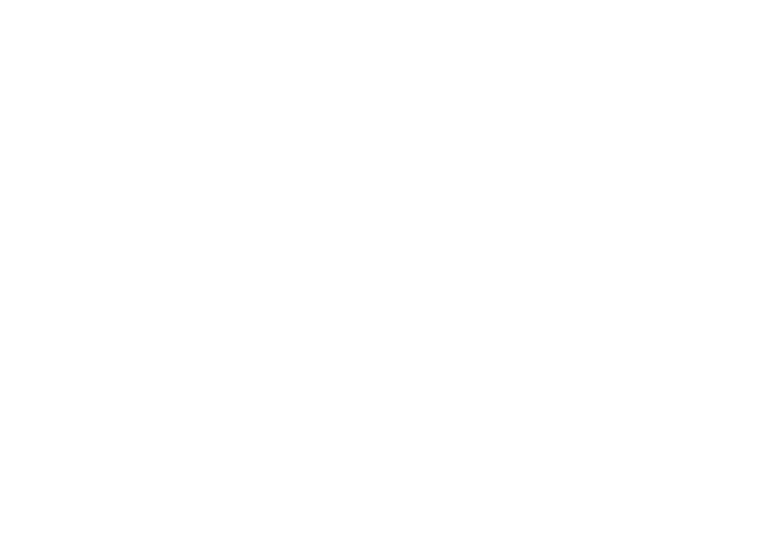
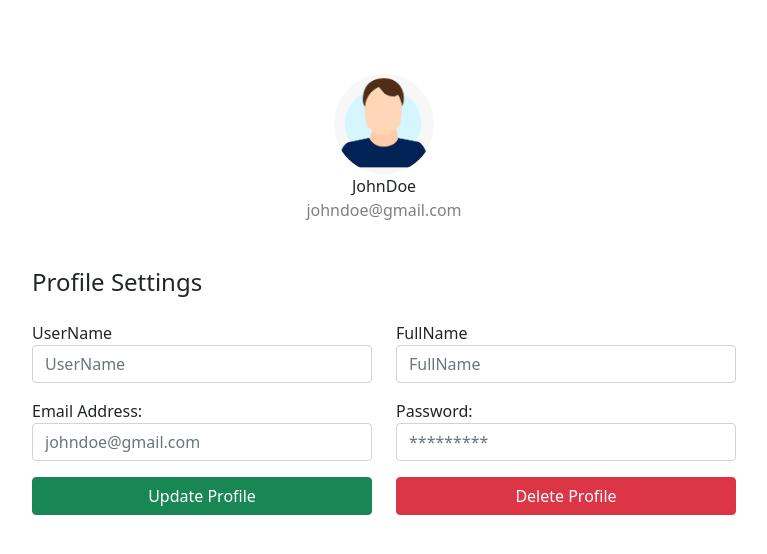
Before and after one commit to Ultra-Techies/Todolist-Frontend, an Angular app: page /profile in a window 1280 px wide. Before the commit this address led to /. Shown: the top 554 px of the page, without its empty margins (446-1213 px from the left). Built offline with nearby package versions, Linux system fonts and the light colour scheme; data requests are answered from the project's data file.

Commit message:
Created Profile

```diff
--- a/db.json
+++ b/db.json
@@ -72,6 +72,20 @@
       "Password": "john",
       "ConfirmPassword": "john",
       "id": 10
+    },
+    {
+      "Username": "Jeanyego",
+      "Email": "jeanyego.jy@gmail.com",
+      "Password": "jeanyego",
+      "ConfirmPassword": "jeanyego",
+      "id": 11
+    },
+    {
+      "Username": "Jeanyego",
+      "Email": "jeanyego.jy@gmail.com",
+      "Password": "jeanyego",
+      "ConfirmPassword": "jeanyego",
+      "id": 12
     }
   ],
   "profile": {
--- a/package.json
+++ b/package.json
@@ -21,6 +21,7 @@
     "@angular/platform-browser-dynamic": "~13.0.0",
     "@angular/router": "~13.0.0",
     "bootstrap": "^5.1.3",
+    "font-awesome": "^4.7.0",
     "jquery": "^3.6.0",
     "rxjs": "~7.4.0",
     "tslib": "^2.3.0",
--- a/src/app/app-routing.module.ts
+++ b/src/app/app-routing.module.ts
@@ -3,9 +3,10 @@
 // import { Component } from '@angular/core';
 import { SignupComponent } from './signup/signup.component';
 // import { TodoComponent } from './todo/todo.component';
+import { ProfileComponent } from './profile/profile.component';
 const routes: Routes = [
   {path:'', redirectTo:'signup', pathMatch:'full'},
-  // { path: 'todo', component:TodoComponent},
+  { path: 'profile', component:ProfileComponent},
   { path: 'signup', component: SignupComponent }
 ];
 
--- a/src/app/app.module.ts
+++ b/src/app/app.module.ts
@@ -6,11 +6,13 @@
 import {HttpClientModule} from '@angular/common/http';
 import { AppRoutingModule } from './app-routing.module';
 import { ReactiveFormsModule } from '@angular/forms';
+import { ProfileComponent } from './profile/profile.component';
 
 @NgModule({
   declarations: [
     AppComponent,
-    SignupComponent
+    SignupComponent,
+    ProfileComponent
   ],
   imports: [
    BrowserModule,
--- a/src/app/profile/profile.component.html
+++ b/src/app/profile/profile.component.html
@@ -1,7 +1,8 @@
-<div class="wrapper">
-  <div class="container rounded bg-white mt-5 mb-5">
+<div class="container rounded bg-white mt-5 mb-5">
     <div class="row">
-        <div id="content" style="margin-top: 70px;">
+        <div class="col-md-4">
+            </div>
+        <div class="col-md-8 border-right" style="margin-top: -70px;">
             <div class="d-flex flex-column align-items-center text-center p-3 py-5">
             <!-- <img class="rounded-circle mt-5" src="https://encrypted-tbn0.gstatic.com/images?q=tbn%3AANd9GcQF2psCzfbB611rnUhxgMi-lc2oB78ykqDGYb4v83xQ1pAbhPiB&usqp=CAU"> -->
             <img class="rounded-circle mt-5" style="width: 100px; height: 100px;" src="{{imageSrc}}" alt="{{imageAlt}}">
@@ -11,10 +12,7 @@
             <div class="p-3 py-5" style="margin-top: -50px;">
                 <div class="d-flex justify-content-between align-items-center mb-3">
                     <h4 class="text-right">Profile Settings</h4>
-                    <a href="#">
-                        <i class="fa fa-pencil" aria-hidden="true">Edit</i>
-                        </a>
-                    </div>
+                </div>
                 <div class="row mt-2">
                     <div class="col-md-6"><label class="labels">UserName</label><input type="text" class="form-control" placeholder="UserName" value=""></div>
                     <div class="col-md-6"><label class="labels">FullName</label><input type="text" class="form-control" value="" placeholder="FullName"></div>
@@ -30,7 +28,12 @@
 
             </div>
         </div>
+        <!-- <div class="col-md-4">
+            <div class="p-3 py-5">
+                <div class="d-flex justify-content-between align-items-center experience"><span>Edit Experience</span><span class="border px-3 p-1 add-experience"><i class="fa fa-plus"></i>&nbsp;Experience</span></div><br>
+                <div class="col-md-12"><label class="labels">Experience in Designing</label><input type="text" class="form-control" placeholder="experience" value=""></div> <br>
+                <div class="col-md-12"><label class="labels">Additional Details</label><input type="text" class="form-control" placeholder="additional details" value=""></div>
+            </div>
+        </div> -->
     </div>
-    <app-sidebar></app-sidebar>
-  </div>
 </div>
--- a/src/app/signup/signup.component.css
+++ b/src/app/signup/signup.component.css
@@ -1,13 +1,18 @@
 .card{
     border: none;
     margin: 50px;
+    /* margin-top: 200px; */
 }
 .container{
-    margin-top: 100px;
-    margin-right: 50px;
+    /* margin-top: 50px; */
+    /* margin-right: 50px; */
+    /* margin-left: 60px; */
+    /* margin-left:30px ; */
+    margin-top: 150px;
 }
 .col-md-8{
-    margin-left: 80px;
+
+    /* margin-left: 10px; */
 }
 .btn{
     width:100%;
@@ -17,8 +22,10 @@
 .col-md-4{
     background-color:#0CA789;
     text-align: center;
-    margin-left:-50px ;
+    /* margin-left:-50px ; */
     border-radius: 5px;
+    /* margin-top: 50px; */
+
 }
 img{
     width: 150px;
--- a/src/app/signup/signup.component.html
+++ b/src/app/signup/signup.component.html
@@ -1,6 +1,6 @@
 <div class="container">
   <div class=" row">
-        <div class="col-md-6">
+        <div class="col-md-8">
             <div class="card">
                 <div style="text-align: center;">
                     <h2>Welcome</h2>
@@ -43,5 +43,6 @@
           <h3 class="ultra">Ultra Techie</h3>
         <p class="goals">“Our goals can only be reached through a vehicle of a plan, in which we must fervently believe, and upon which we must vigorously act. There is no other route to success.” – Pablo Picasso</p>
             </div>
+
     </div>
     </div>
--- a/src/app/signup/signup.component.ts
+++ b/src/app/signup/signup.component.ts
@@ -29,8 +29,8 @@
       {
         alert("SignUp SuccessFull");
         this.signupForm.reset();
-        this.router.navigate(['login']);
-      }, err=>{
+        this.router.navigate(['profile']);
+      }, (err: any)=>{
         alert("Something went wrong")
       } )
  }
--- a/src/styles.css
+++ b/src/styles.css
@@ -1,2 +1,3 @@
 /* You can add global styles to this file, and also import other style files */
 @import "~bootstrap/dist/css/bootstrap.min.css";
+@import "~font-awesome/css/font-awesome.min.css";
```
Also changed, not shown: 1 other file (tests, documents, lock files or other folders). Lines whose indentation alone changed are shown as unchanged.
